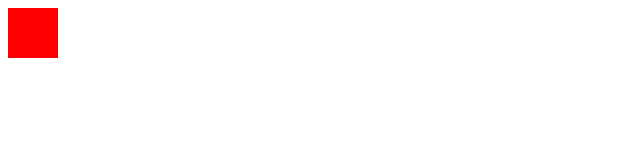
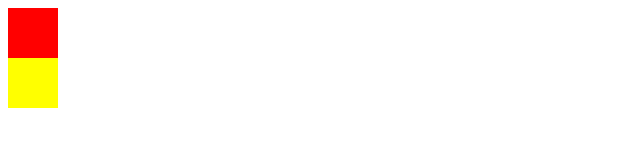
Before and after one commit to gulhayoarabova/coddycamp, a plain HTML site: page index.html in a window 1280 px wide. Shown: the whole page, without its empty margins (0-640 px from the left). Drawn offline with Linux system fonts and the light colour scheme.

Commit message:
second commit is done

```diff
--- a/index.html
+++ b/index.html
@@ -11,6 +11,7 @@
 
 <body>
   <div class="box"></div>
+  <div class="kvadrat"></div>
 </body>
 
 </html>
--- a/style.css
+++ b/style.css
@@ -3,3 +3,8 @@
     height: 50px;
     background-color: red;
 }
+.kvadrat{
+    width: 50px;
+    height: 50px;
+    background-color: yellow;
+}
```
